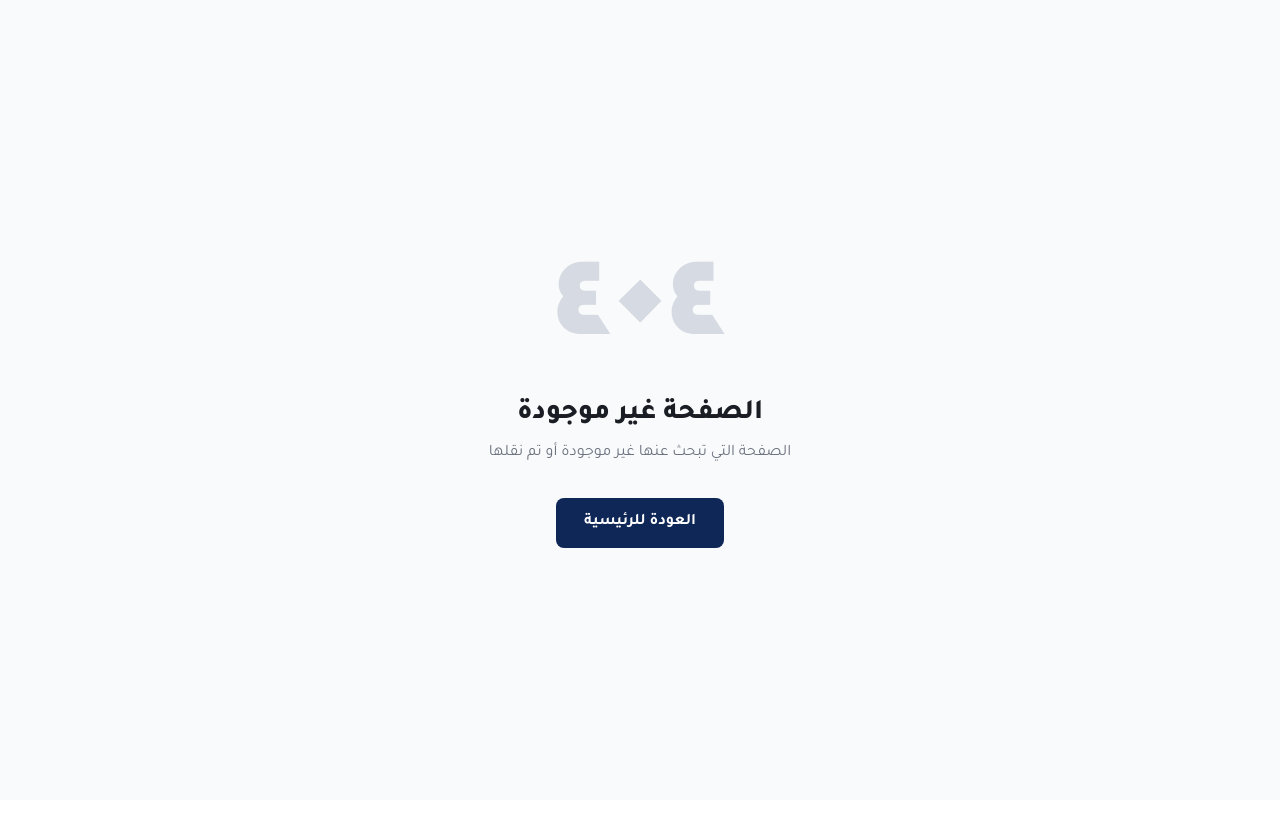
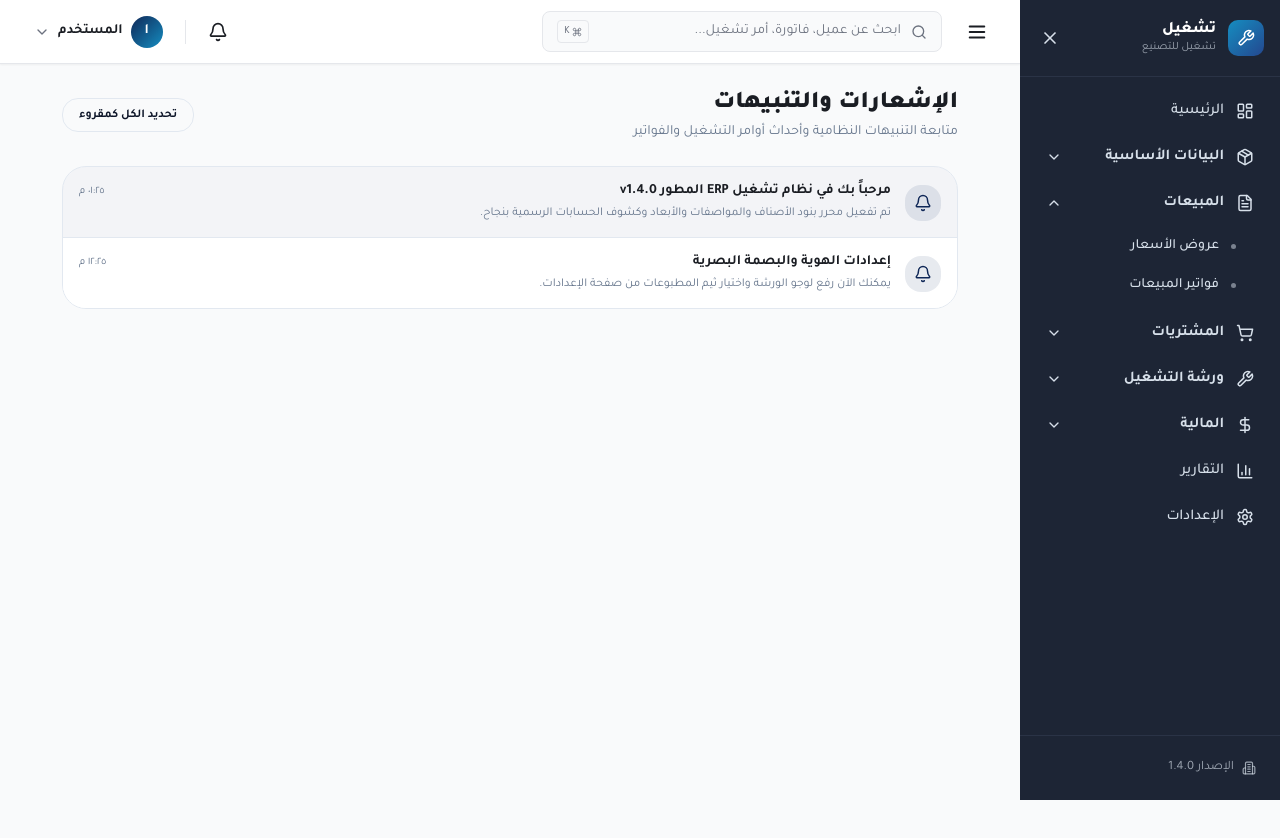
Before and after one commit to itqansolutions/TashgheelSemiManu, a Next.js app: page /notifications in a window 1280 px wide. Before the commit this address had no page. Shown: the top 838 px of the page. Before the commit the page ends 800 px from the top, so only its background shows below. Built offline with nearby package versions, Linux system fonts and the light colour scheme; no server answers.

Commit message:
fix: resolve 404 on /settings/company by redirecting to /settings and creating /notifications page

```diff
--- /dev/null
+++ b/app/(dashboard)/notifications/page.tsx
@@ -0,0 +1,105 @@
+"use client";
+
+import { useState, useEffect } from "react";
+import { Bell, CheckCircle2, Clock, Info, ShieldAlert, Loader2, RefreshCw } from "lucide-react";
+import { toast } from "sonner";
+
+interface NotificationItem {
+  id: string;
+  title: string;
+  body?: string | null;
+  category: string;
+  type: string;
+  isRead: boolean;
+  createdAt: string;
+}
+
+export default function NotificationsPage() {
+  const [notifications, setNotifications] = useState<NotificationItem[]>([]);
+  const [loading, setLoading] = useState(true);
+
+  useEffect(() => {
+    // Simulated system notifications
+    setNotifications([
+      {
+        id: "1",
+        title: "مرحباً بك في نظام تشغيل ERP المطور v1.4.0",
+        body: "تم تفعيل محرر بنود الأصناف والمواصفات والأبعاد وكشوف الحسابات الرسمية بنجاح.",
+        category: "system",
+        type: "INFO",
+        isRead: false,
+        createdAt: new Date().toISOString(),
+      },
+      {
+        id: "2",
+        title: "إعدادات الهوية والبصمة البصرية",
+        body: "يمكنك الآن رفع لوجو الورشة واختيار ثيم المطبوعات من صفحة الإعدادات.",
+        category: "system",
+        type: "SUCCESS",
+        isRead: true,
+        createdAt: new Date(Date.now() - 3600000).toISOString(),
+      },
+    ]);
+    setLoading(false);
+  }, []);
+
+  const markAllRead = () => {
+    setNotifications((prev) => prev.map((n) => ({ ...n, isRead: true })));
+    toast.success("تم تحديد كافة الإشعارات كمقروءة");
+  };
+
+  return (
+    <div className="space-y-6 max-w-4xl mx-auto">
+      {/* Header */}
+      <div className="flex items-center justify-between">
+        <div>
+          <h1 className="text-2xl font-black">الإشعارات والتنبيهات</h1>
+          <p className="text-sm text-muted-foreground mt-0.5">
+            متابعة التنبيهات النظامية وأحداث أوامر التشغيل والفواتير
+          </p>
+        </div>
+        <button
+          onClick={markAllRead}
+          className="px-4 py-2 border border-border rounded-xl text-xs font-bold hover:bg-muted"
+        >
+          تحديد الكل كمقروء
+        </button>
+      </div>
+
+      <div className="bg-card border border-border rounded-2xl overflow-hidden divide-y divide-border">
+        {loading ? (
+          <div className="flex items-center justify-center py-16">
+            <Loader2 size={28} className="animate-spin text-primary" />
+          </div>
+        ) : notifications.length === 0 ? (
+          <div className="flex flex-col items-center justify-center py-16 text-center px-4">
+            <Bell size={32} className="text-muted-foreground mb-2" />
+            <p className="font-bold text-sm">لا توجد إشعارات جديدة</p>
+          </div>
+        ) : (
+          notifications.map((n) => (
+            <div
+              key={n.id}
+              className={`p-4 flex items-start gap-3.5 transition-colors ${
+                n.isRead ? "bg-card" : "bg-primary/5"
+              }`}
+            >
+              <div className="w-9 h-9 rounded-xl bg-primary/10 text-primary flex items-center justify-center flex-shrink-0 mt-0.5">
+                <Bell size={18} />
+              </div>
+              <div className="flex-1 min-w-0">
+                <div className="flex items-center justify-between gap-2">
+                  <h3 className="font-bold text-sm leading-tight">{n.title}</h3>
+                  <span className="text-[11px] text-muted-foreground flex-shrink-0">
+                    {new Date(n.createdAt).toLocaleTimeString("ar-EG", { hour: "2-digit", minute: "2-digit" })}
+                  </span>
+                </div>
+                {n.body && <p className="text-xs text-muted-foreground mt-1">{n.body}</p>}
+              </div>
+            </div>
+          ))
+        )}
+      </div>
+    </div>
+  );
+}
--- /dev/null
+++ b/app/(dashboard)/settings/company/page.tsx
@@ -0,0 +1,5 @@
+import { redirect } from "next/navigation";
+
+export default function SettingsCompanyRedirect() {
+  redirect("/settings");
+}
--- a/components/layout/Sidebar.tsx
+++ b/components/layout/Sidebar.tsx
@@ -81,7 +81,7 @@ const navigation = [
   {
     label: "الإعدادات",
     icon: Settings,
-    href: "/settings/company",
+    href: "/settings",
   },
 ];
 
```
